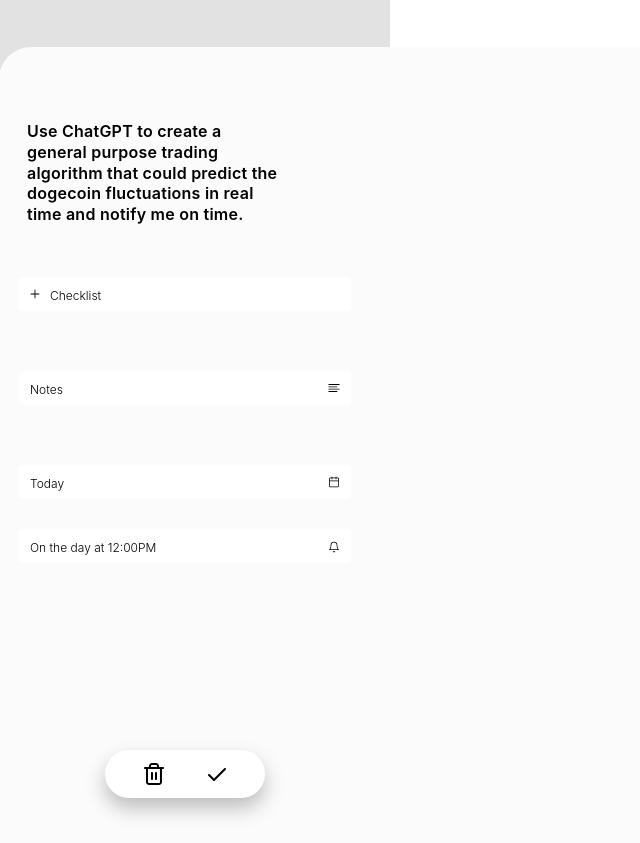
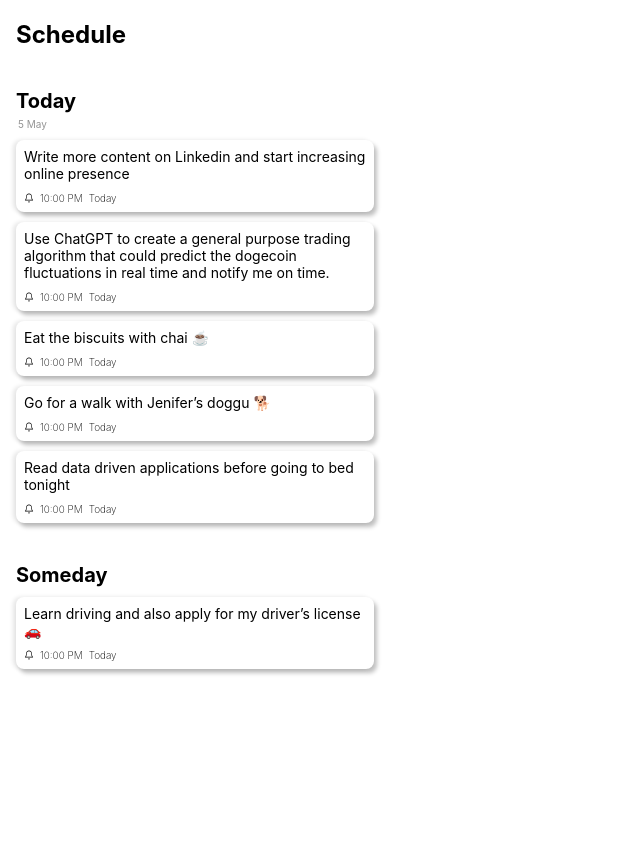
Before and after one commit to agrharsh2000/TaskManagerReact, a React (Create React App) app: page / in a window 1280 px wide. Shown: the whole page, without its empty margins (0-640 px from the left). After the commit the page ends 800 px from the top, so only its background shows below. Built offline with nearby package versions, Linux system fonts and the light colour scheme.

Commit message:
added page rendering functionality

```diff
--- a/src/App.js
+++ b/src/App.js
@@ -58,18 +58,22 @@
   };
 
   return (
-    // <div>
-    //   <h2 className="title">Schedule</h2>
-    //   <div className="dayName">Today</div>
-    //   <div className="dayNameDate">5 May</div>
-    //   <UserList users={DUMMY_DATA} onClick={handleUserListClick} />
-    //   {showTaskDisplay && (
-    //     <>
-    //       <div className="dayName">Someday</div>
-    <TaskDisplay users={SOMEDAY_DATA} />
-    //     </>
-    //   )}
-    // </div>
+    <div>
+      {showTaskDisplay ? (
+        <>
+          <TaskDisplay users={SOMEDAY_DATA} />
+        </>
+      ) : (
+        <>
+          <h2 className="title">Schedule</h2>
+          <div className="dayName">Today</div>
+          <div className="dayNameDate">5 May</div>
+          <UserList users={DUMMY_DATA} onClick={handleUserListClick} />
+          <div className="dayName">Someday</div>
+          <UserList users={SOMEDAY_DATA} onClick={handleUserListClick} />
+        </>
+      )}
+    </div>
   );
 }
 
--- a/src/components/UI/Card.js
+++ b/src/components/UI/Card.js
@@ -2,7 +2,12 @@
 import classes from "./Card.module.css";
 const Card = (props) => {
   return (
-    <div className={`${classes.card} ${props.className}`}>{props.children}</div>
+    <div
+      className={`${classes.card} ${props.className}`}
+      onClick={props.onClick}
+    >
+      {props.children}
+    </div>
   );
 };
 
--- a/src/components/Users/TaskDisplay.css
+++ b/src/components/Users/TaskDisplay.css
@@ -1,10 +1,20 @@
+.task-display-container {
+    height: 100vh;
+    display: flex;
+    flex-direction: column;
+    justify-content: space-between;
+
+  }
+
+
 .header{
     height: 70px;
     width: 390px;
     left: 0px;
     top: 0px;
     border-radius: 0px;
-    background-color: rgba(217, 217, 217, 0.75);;
+    background-color: rgba(217, 217, 217, 0.75);
+
 
 
 
--- a/src/components/Users/TaskDisplay.js
+++ b/src/components/Users/TaskDisplay.js
@@ -9,7 +9,7 @@
 import Add from "../../img/Add.svg";
 const TaskDisplay = (props) => {
   return (
-    <div>
+    <div className="task-display-container">
       <div className="header"></div>
       <div className="TaskInsider">
         <div className="TaskHeading">
@@ -18,29 +18,29 @@
         </div>
         <div className="tasklist">
           <div className="TaskCheckList">
-            <img src={Add}></img>
+            <img src={Add} alt=""></img>
             <div className="TaskChecker">Checklist</div>
           </div>
 
           <div className="TaskCheckL">
             <div className="TaskChecker">Notes</div>
-            <img src={Notes}></img>
+            <img src={Notes} alt=""></img>
           </div>
 
           <div className="TaskCheckL">
             <div className="TaskChecker">Today</div>
-            <img src={Calendar}></img>
+            <img src={Calendar} alt=""></img>
           </div>
 
           <div className="TaskCheckL2">
             <div className="TaskChecker">On the day at 12:00PM</div>
-            <img src={bell} width="12" height="14"></img>
+            <img src={bell} width="12" height="14" alt=""></img>
           </div>
         </div>
       </div>
       <button className="taskopenclose">
-        <img src={dele}></img>
-        <img src={Tick}></img>
+        <img src={dele} alt=""></img>
+        <img src={Tick} alt=""></img>
       </button>
     </div>
   );
```
